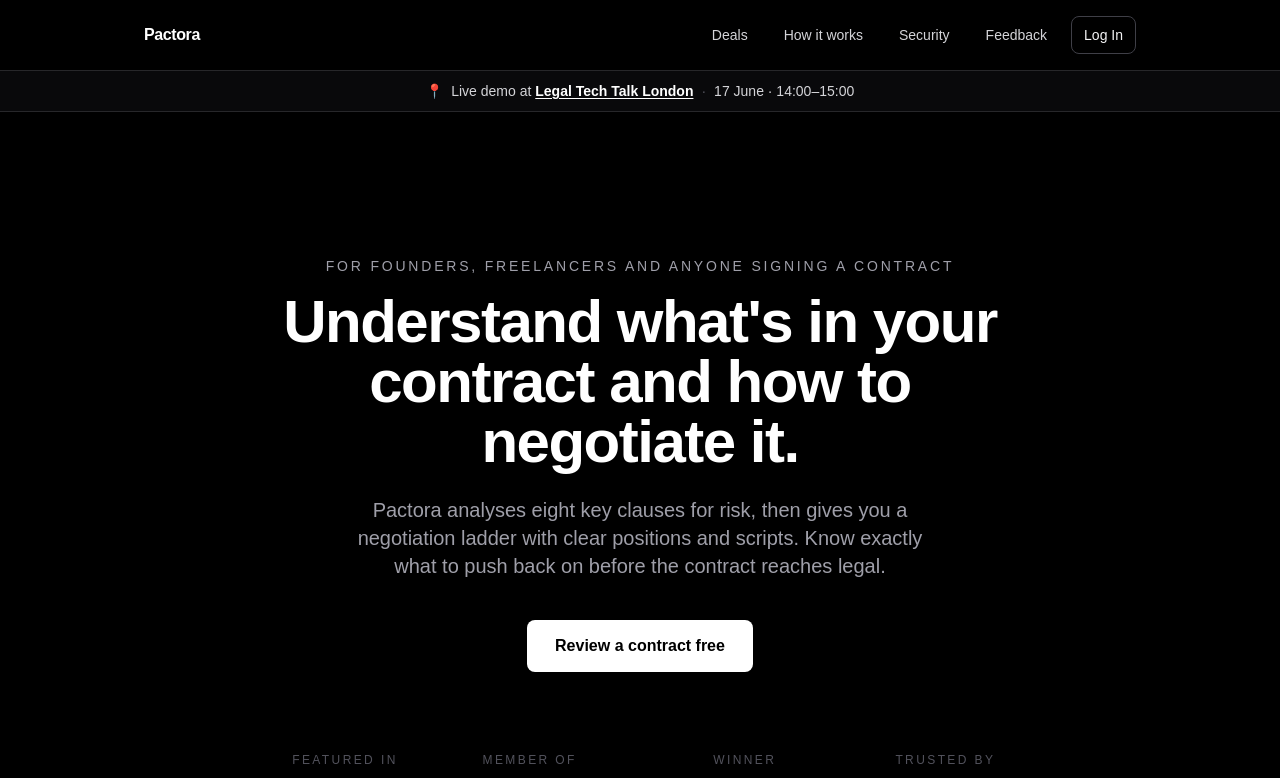
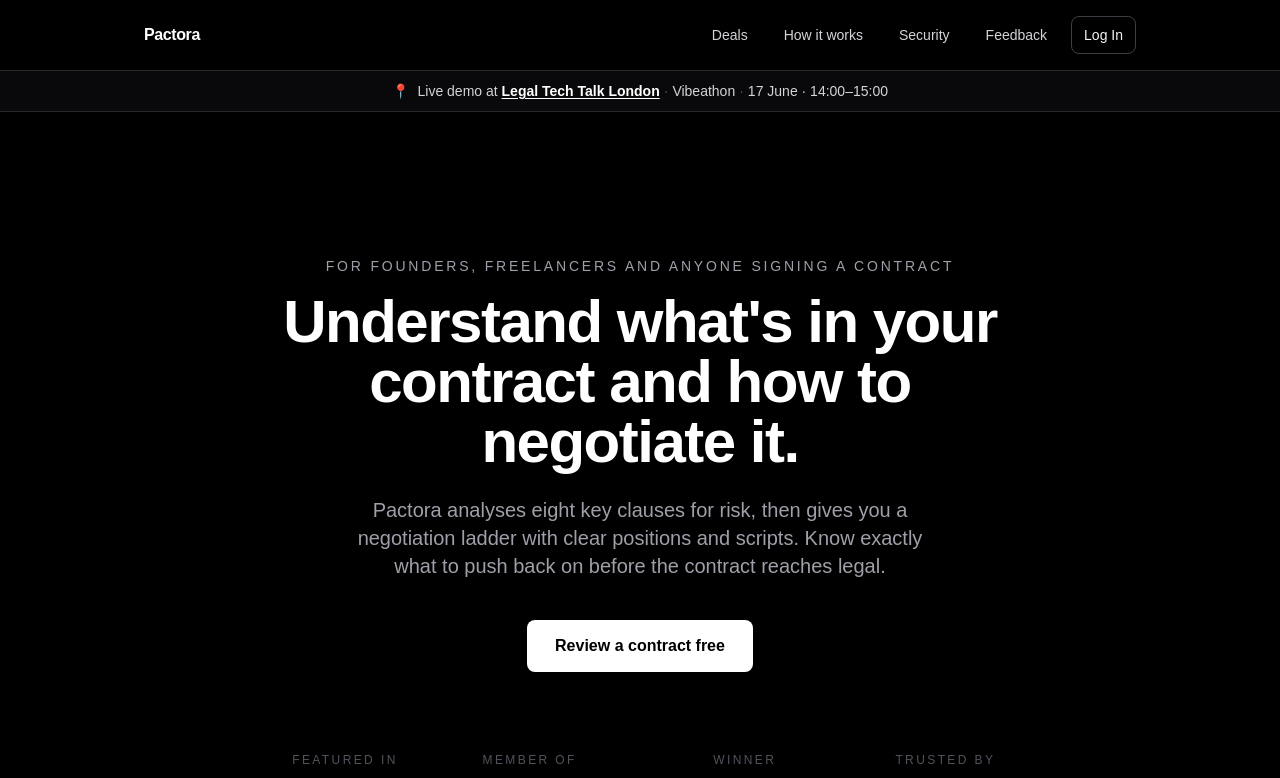
Before and after one commit to sneha210990/Pactora, a Next.js app: page / in a window 1280 px wide. Shown: the top 778 px of the page. Built offline with nearby package versions, Linux system fonts and the light colour scheme; no server answers.

Commit message:
feat: add Vibeathon to Legal Tech Talk banner
https://claude.ai/code/session_01TeqjUdnet3mFXR83kUBH2w

```diff
--- a/app/page.tsx
+++ b/app/page.tsx
@@ -14,7 +14,9 @@ export default function Home() {
         >
           Legal Tech Talk London
         </a>
-        <span className="mx-2 text-zinc-600">·</span>
+        <span className="mx-1 text-zinc-600">·</span>
+        <span>Vibeathon</span>
+        <span className="mx-1 text-zinc-600">·</span>
         <span>17 June · 14:00–15:00</span>
       </div>
       <section className="flex flex-col items-center justify-center px-4 py-20 text-center md:py-36">
```
